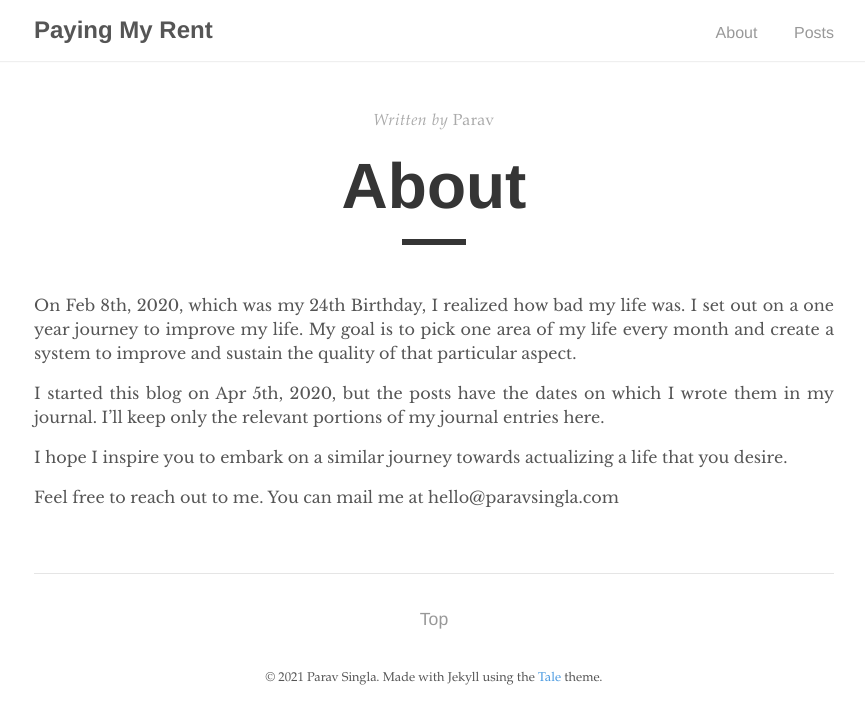
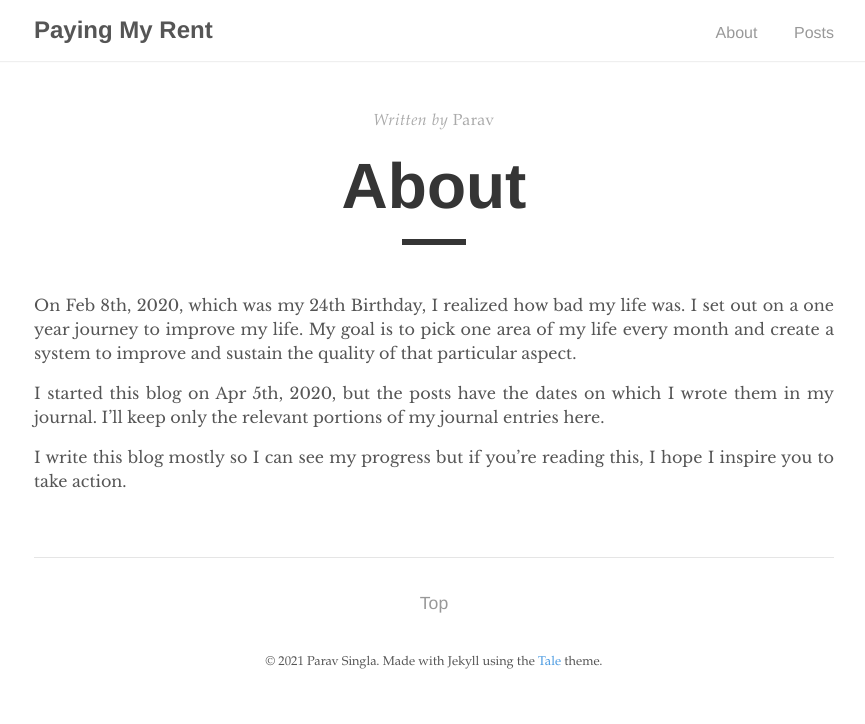
Before and after one commit to paravsingla/payingmyrent, a Jekyll site: the page built from _pages/about.md, in a window 1280 px wide. Shown: the top 724 px of the page, without its empty margins (206-1071 px from the left). Built offline with Jekyll 4.4.1, drawn with Linux system fonts in a browser that asks for light colours.

Commit message:
Update about.md

```diff
--- a/_pages/about.md
+++ b/_pages/about.md
@@ -9,6 +9,4 @@ On Feb 8th, 2020, which was my 24th Birthday, I realized how bad my life was. I
 
 I started this blog on Apr 5th, 2020, but the posts have the dates on which I wrote them in my journal. I'll keep only the relevant portions of my journal entries here.
 
-I hope I inspire you to embark on a similar journey towards actualizing a life that you desire.
-
-Feel free to reach out to me. You can mail me at hello@paravsingla.com
+I write this blog mostly so I can see my progress but if you're reading this, I hope I inspire you to take action.
```
